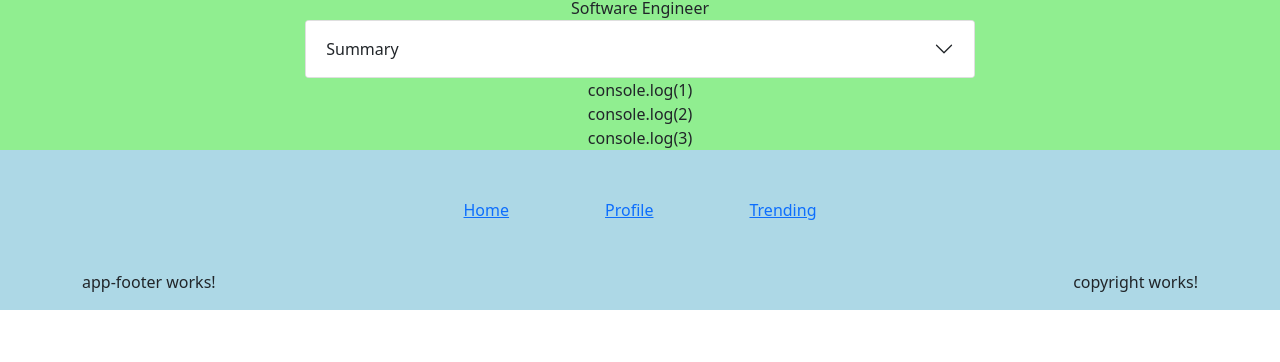
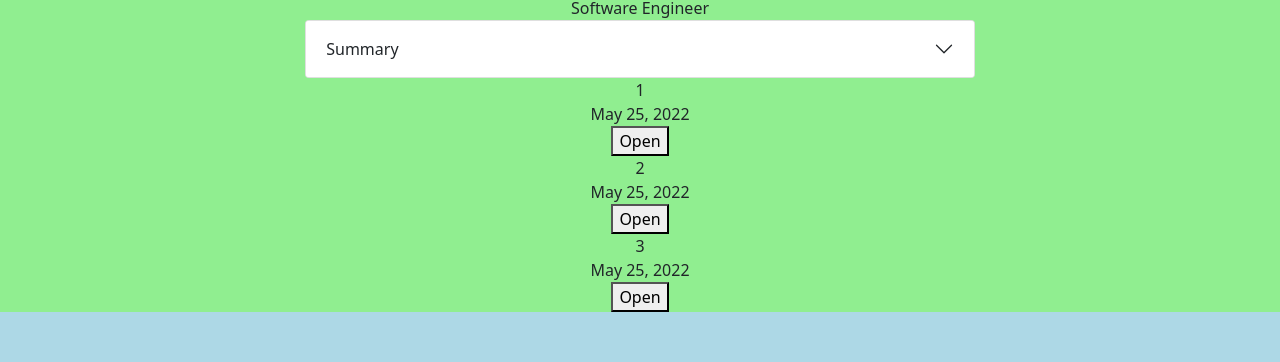
Before and after one commit to Quken/snipcode, an Angular app in the folder client/: page /profile in a window 1280 px wide. Shown: the part 276-638 px from the top of the page. Built offline with nearby package versions, Linux system fonts and the light colour scheme.

Commit message:
snippet modal

```diff
--- a/client/src/app/core/snippets/models/snippet.model.ts
+++ b/client/src/app/core/snippets/models/snippet.model.ts
@@ -7,6 +7,7 @@ export interface Snippet {
     id: GUID;
     createdAt: DateUTC;
     createdBy: User;
+    name: string;
     modifiedAt?: DateUTC;
     modifiedBy?: User;
     srcRaw: string;
--- a/client/src/app/core/snippets/snippets.service.ts
+++ b/client/src/app/core/snippets/snippets.service.ts
@@ -6,6 +6,7 @@ import { Snippet } from './models';
 const snippetsMock: Snippet[] = [
     {
         id: '1',
+        name: '1',
         createdBy: {
             id: '1',
             name: 'John',
@@ -18,6 +19,7 @@ const snippetsMock: Snippet[] = [
     },
     {
         id: '2',
+        name: '2',
         createdBy: {
             id: '1',
             name: 'John',
@@ -30,6 +32,7 @@ const snippetsMock: Snippet[] = [
     },
     {
         id: '3',
+        name: '3',
         createdBy: {
             id: '1',
             name: 'John',
--- /dev/null
+++ b/client/src/app/shared/components/snippet-modal/snippet-modal.component.html
@@ -0,0 +1,7 @@
+<div class="snippet-modal snippet">
+    <div class="snippet__title d-flex justify-content-between container-fluid">
+        <div class="snippet__name">Snippet "{{ snippet.name }}"</div>
+        <button class="snippet__close" (click)="onClose()">Close</button>
+    </div>
+    <div class="snippet__content"></div>
+</div>
--- /dev/null
+++ b/client/src/app/shared/components/snippet-modal/snippet-modal.component.ts
@@ -0,0 +1,20 @@
+import { ChangeDetectionStrategy, Component, Input } from '@angular/core';
+import { Snippet } from '@core/snippets';
+import { NgbActiveModal, NgbModalRef } from '@ng-bootstrap/ng-bootstrap';
+
+@Component({
+    selector: 'app-snippet-modal',
+    templateUrl: './snippet-modal.component.html',
+    styleUrls: ['./snippet-modal.component.scss'],
+    changeDetection: ChangeDetectionStrategy.OnPush,
+})
+export class SnippetModalComponent {
+    @Input()
+    snippet!: Snippet;
+
+    constructor(public activeModal: NgbActiveModal) {}
+
+    public onClose() {
+        this.activeModal.dismiss();
+    }
+}
--- /dev/null
+++ b/client/src/app/shared/components/snippets-list/snippet-list-item/snippet-list-item.component.html
@@ -0,0 +1,16 @@
+<div class="snippet-list-item container-fluid">
+    <div class="row snippet">
+        <div class="snippet__name">
+            {{ snippet.name }}
+        </div>
+        <div class="snippet__short-info">
+            <div class="snippet__created-at">
+                {{ snippet.createdAt | date }}
+            </div>
+            <div *ngIf="snippet.modifiedAt" class="snippet__modified-at">
+                {{ snippet.modifiedAt | date }}
+            </div>
+            <button (click)="onClick()">Open</button>
+        </div>
+    </div>
+</div>
--- /dev/null
+++ b/client/src/app/shared/components/snippets-list/snippet-list-item/snippet-list-item.component.ts
@@ -0,0 +1,27 @@
+import {
+    ChangeDetectionStrategy,
+    Component,
+    EventEmitter,
+    Input,
+    Output,
+} from '@angular/core';
+import { Snippet } from '@core/snippets';
+import { GUID } from '@shared/models';
+
+@Component({
+    selector: 'app-snippet-list-item',
+    templateUrl: './snippet-list-item.component.html',
+    styleUrls: ['./snippet-list-item.component.scss'],
+    changeDetection: ChangeDetectionStrategy.OnPush,
+})
+export class SnippetListItemComponent {
+    @Output()
+    public openSnippetEventEmitter: EventEmitter<GUID> = new EventEmitter();
+
+    @Input()
+    snippet!: Snippet;
+
+    public onClick(): void {
+        this.openSnippetEventEmitter.emit(this.snippet.id);
+    }
+}
--- a/client/src/app/shared/components/snippets-list/snippets-list.component.html
+++ b/client/src/app/shared/components/snippets-list/snippets-list.component.html
@@ -1,3 +1,7 @@
-<div class="snippets-list">
-    <div *ngFor="let snippet of snippets">{{ snippet.srcRaw }}</div>
+<div class="snippets-list text-left" *ngIf="snippets.length">
+    <app-snippet-list-item
+        *ngFor="let snippet of snippets; trackBy: trackByFn"
+        [snippet]="snippet"
+        (openSnippetEventEmitter)="onOpenSnippet($event)"
+    ></app-snippet-list-item>
 </div>
--- a/client/src/app/shared/components/snippets-list/snippets-list.component.ts
+++ b/client/src/app/shared/components/snippets-list/snippets-list.component.ts
@@ -1,5 +1,13 @@
-import { ChangeDetectionStrategy, Component, Input } from '@angular/core';
+import {
+    ChangeDetectionStrategy,
+    Component,
+    Input,
+    TrackByFunction,
+} from '@angular/core';
 import { Snippet } from '@core/snippets';
+import { NgbModal } from '@ng-bootstrap/ng-bootstrap';
+import { GUID } from '@shared/models';
+import { SnippetModalComponent } from '../snippet-modal/snippet-modal.component';
 
 @Component({
     selector: 'app-snippets-list',
@@ -10,4 +18,19 @@ import { Snippet } from '@core/snippets';
 export class SnippetsListComponent {
     @Input()
     public snippets: Snippet[] = [];
+
+    constructor(private readonly _modalService: NgbModal) {}
+
+    public trackByFn(index: number, snippet: Snippet) {
+        return snippet.id;
+    }
+
+    public onOpenSnippet(snippetId: GUID): void {
+        const snippetModal = this._modalService.open(SnippetModalComponent, {
+            ariaLabelledBy: 'snippet-modal',
+            fullscreen: true,
+        });
+        const snippet = this.snippets.find(({ id }) => id === snippetId);
+        snippetModal.componentInstance.snippet = snippet;
+    }
 }
--- a/client/src/app/shared/components/snippets-list/snippets-list.module.ts
+++ b/client/src/app/shared/components/snippets-list/snippets-list.module.ts
@@ -1,10 +1,13 @@
 import { CommonModule } from '@angular/common';
 import { NgModule } from '@angular/core';
 import { SnippetsListComponent } from './snippets-list.component';
+import { SnippetListItemComponent } from './snippet-list-item/snippet-list-item.component';
+import { NgbModal } from '@ng-bootstrap/ng-bootstrap';
 
 @NgModule({
-    declarations: [SnippetsListComponent],
+    declarations: [SnippetsListComponent, SnippetListItemComponent],
     exports: [SnippetsListComponent],
+    providers: [NgbModal],
     imports: [CommonModule],
 })
 export class SnippetsListModule {}
--- a/client/src/app/shared/shared.module.ts
+++ b/client/src/app/shared/shared.module.ts
@@ -1,9 +1,11 @@
 import { NgModule } from '@angular/core';
 import { CommonModule } from '@angular/common';
 import { CarouselModule, SnippetsListModule } from './components';
+import { SnippetModalComponent } from './components/snippet-modal/snippet-modal.component';
 
 @NgModule({
     imports: [CommonModule, CarouselModule, SnippetsListModule],
     exports: [CarouselModule, SnippetsListModule],
+    declarations: [SnippetModalComponent],
 })
 export class SharedModule {}
```
Also changed, not shown: client/src/app/shared/components/snippet-modal/snippet-modal.component.scss (added), client/src/app/shared/components/snippets-list/snippet-list-item/snippet-list-item.component.scss (added), 2 other files (tests, documents, lock files or other folders).
